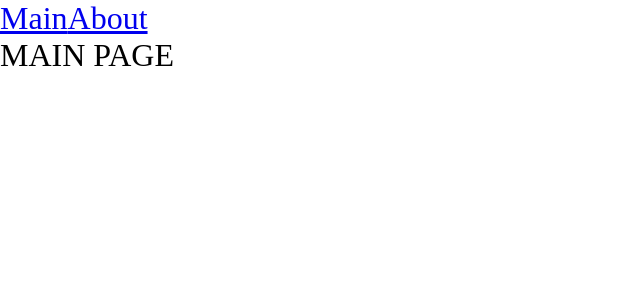
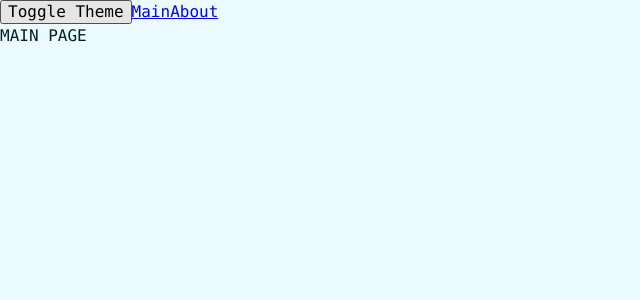
Before and after one commit to skate090961/production-social-network, a React app: page / in a window 1280 px wide. Shown: the top 300 px of the page, without its empty margins (0-640 px from the left). Built offline with nearby package versions, Linux system fonts and the light colour scheme.

Commit message:
feat: add toggle theme

```diff
--- a/package.json
+++ b/package.json
@@ -33,6 +33,7 @@
     "webpack-dev-server": "^4.7.4"
   },
   "dependencies": {
+    "normalize.css": "^8.0.1",
     "react": "^17.0.2",
     "react-dom": "^17.0.2",
     "react-router-dom": "^6.2.1"
--- a/src/App.tsx
+++ b/src/App.tsx
@@ -1,12 +1,16 @@
 import React, {Suspense} from 'react';
 import {Link, Route, Routes} from 'react-router-dom';
-import './index.scss'
 import {AboutPageLazy} from "./pages/AboutPage/AboutPage.lazy";
 import {MainPageLazy} from "./pages/MainPage/MainPage.lazy";
+import './styles/index.scss'
+import {useTheme} from "./theme/useTheme";
 
 export const App = () => {
+    const {theme, toggleTheme} = useTheme();
+
     return (
-        <div className={'app'}>
+        <div className={`app ${theme}`}>
+            <button onClick={toggleTheme}>Toggle Theme</button>
             <Link to={'/'}>Main</Link>
             <Link to={'/about'}>About</Link>
             <Suspense fallback={<div>...Loading chunk</div>}>
--- a/src/index.scss
+++ /dev/null
@@ -1,9 +0,0 @@
-* {
-  box-sizing: border-box;
-  padding: 0;
-  margin: 0;
-}
-
-.app {
-  font-size: 32px;
-}
--- a/src/index.tsx
+++ b/src/index.tsx
@@ -2,10 +2,13 @@
 import React from "react";
 import {App} from "./App";
 import {BrowserRouter} from "react-router-dom";
+import {ThemeProvider} from "./theme/ThemeProvider";
 
 render(
     <BrowserRouter>
-        <App/>
+        <ThemeProvider>
+            <App/>
+        </ThemeProvider>
     </BrowserRouter>,
     document.getElementById('root')
 )
--- /dev/null
+++ b/src/styles/index.scss
@@ -0,0 +1,13 @@
+@import "normalize.css";
+@import "themes/light";
+@import "themes/dark";
+@import "variables/global";
+
+.app {
+  font: var(--font-m);
+
+  color: var(--primary-color);
+  background: var(--bg-color);
+
+  min-height: 100vh;
+}
--- /dev/null
+++ b/src/styles/themes/dark.scss
@@ -0,0 +1,6 @@
+.app.dark {
+  --bg-color: #000F14;
+
+  --primary-color: #EBFAFF;
+  --secondary-color: #70DBFF;
+}
--- /dev/null
+++ b/src/styles/themes/light.scss
@@ -0,0 +1,6 @@
+.app.light {
+  --bg-color: #EBFAFF;
+
+  --primary-color: #001F29;
+  --secondary-color: #0099CC;
+}
--- /dev/null
+++ b/src/styles/variables/global.scss
@@ -0,0 +1,12 @@
+:root {
+  /* fonts */
+  --font-family-main: Consolas, "Times New Roman", Serif;
+
+  --font-size-m: 16px;
+  --font-line-m: 24px;
+  --font-m: var(--font-size-m) / var(--font-line-m) var(--font-family-main);
+
+  --font-size-l: 24px;
+  --font-line-l: 32px;
+  --font-l: var(--font-size-l) / var(--font-line-l) var(--font-family-main);
+}
--- /dev/null
+++ b/src/theme/ThemeContext.ts
@@ -0,0 +1,15 @@
+import {createContext} from "react";
+
+export enum Theme {
+    LIGHT = 'light',
+    DARK = 'dark'
+}
+
+export interface CreateContextProps {
+    theme?: Theme;
+    setTheme?: (theme: Theme) => void;
+}
+
+export const ThemeContext = createContext<CreateContextProps>({});
+
+export const LS_THEME_KEY = 'theme';
--- /dev/null
+++ b/src/theme/ThemeProvider.tsx
@@ -0,0 +1,19 @@
+import React, {FC, useMemo, useState} from 'react';
+import {CreateContextProps, LS_THEME_KEY, Theme, ThemeContext} from "./ThemeContext";
+
+const initTheme = localStorage.getItem(LS_THEME_KEY) as Theme || Theme.LIGHT;
+
+export const ThemeProvider: FC = ({children}) => {
+    const [theme, setTheme] = useState<Theme>(initTheme);
+
+    const themeProps: CreateContextProps = useMemo(() => ({
+        theme,
+        setTheme
+    }), [theme])
+
+    return (
+        <ThemeContext.Provider value={themeProps}>
+            {children}
+        </ThemeContext.Provider>
+    );
+};
--- /dev/null
+++ b/src/theme/useTheme.ts
@@ -0,0 +1,22 @@
+import {useContext} from "react";
+import {LS_THEME_KEY, Theme, ThemeContext} from "./ThemeContext";
+
+interface UseThemeResult {
+    toggleTheme: () => void;
+    theme: Theme;
+}
+
+export function useTheme(): UseThemeResult {
+    const {theme, setTheme} = useContext(ThemeContext);
+
+    const toggleTheme = () => {
+        const themeSelected = theme === Theme.LIGHT ? Theme.DARK : Theme.LIGHT
+        setTheme(themeSelected)
+        localStorage.setItem(LS_THEME_KEY, themeSelected)
+    };
+
+    return {
+        theme,
+        toggleTheme
+    }
+}
```
Also changed, not shown: 1 other file (tests, documents, lock files or other folders).
